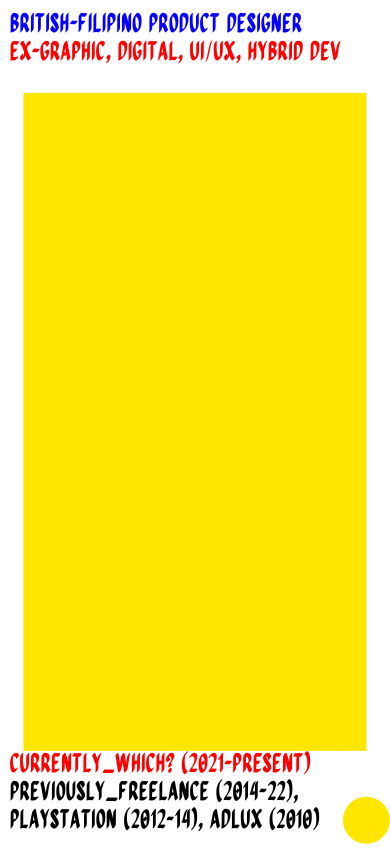
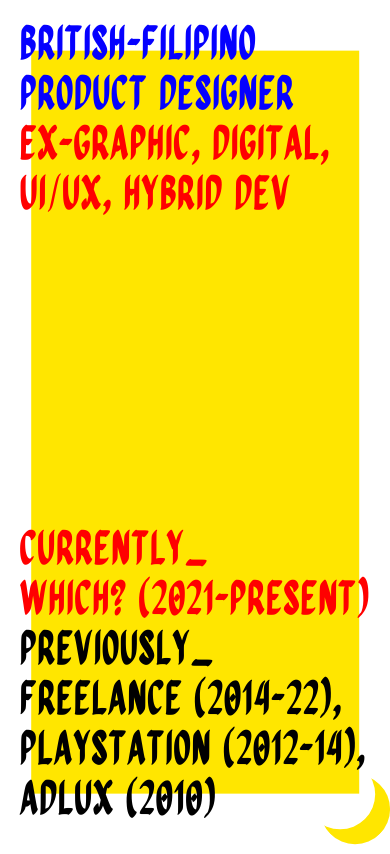
Before and after one commit to bhbale/bhbale, a plain HTML site: page index.html in a window 390 px wide. Drawn offline with Linux system fonts and the light colour scheme.

Commit message:
added mobile styles and hid transitions

```diff
--- a/index.html
+++ b/index.html
@@ -11,8 +11,8 @@
                 <h2>Ex-graphic, digital, UI/UX, hybrid dev</h2>
             </section>
             <section>
-                <h2>Currently_Which? (2021-Present)</h2>
-                <h3>Previously_Freelance (2014-22), PlayStation (2012-14), AdLux (2010)</h3>
+                <h2><span>Currently_</span>Which? (2021-Present)</h2>
+                <h3><span>Previously_</span>Freelance (2014-22), PlayStation (2012-14), AdLux (2010)</h3>
             </section>
             <a href="#"class="dark-mode-toggle"></a>
         </main>
--- a/style.css
+++ b/style.css
@@ -26,13 +26,6 @@ body {
     overflow: hidden;
 }
 
-main {
-    display: block;
-    width: 100%;
-    height: 100%;
-    position: relative;
-}
-
 main::before {
     content: '';
     display: block;
@@ -40,8 +33,8 @@ main::before {
     top: 50%;
     left: 50%;
     transform: translate(-50%, -50%);
-    width: 100%;
-    height: 100%;
+    width: 88%;
+    height: 78%;
     background: var(--yellow);
     animation: backgroundChange 1.5s cubic-bezier(1, 0, 0, 1) 0s forwards;
 }
@@ -53,14 +46,13 @@ section {
 
 section:nth-child(1) {
     top: 0;
-    opacity: 0;
+    opacity: 1;
     animation: topSection 2s cubic-bezier(1, 0, 0, 1) 1.5s forwards;
 }
 
 section:nth-child(2) {
-    width: 80%;
     bottom: 0;
-    opacity: 0;
+    opacity: 1;
     animation: bottomSection 2s cubic-bezier(1, 0, 0, 1) 1.5s forwards;
 }
 
@@ -94,10 +86,11 @@ a.dark-mode-toggle {
     transition: box-shadow 0.5s cubic-bezier(1, 0, 0, 1);
 }
 
-a.dark-mode-toggle:hover {
+/* a.dark-mode-toggle:hover {
     box-shadow: inset 4vh 0 var(--blue);
+} */
 
-}
+
 
 /* Dark mode styles */
 
@@ -110,7 +103,7 @@ body.dark-mode main::before {
 }
 
 body.dark-mode h1 {
-    color: var(--yellow)
+    color: var(--yellow);
 }
 
 body.dark-mode h3 {
@@ -121,13 +114,43 @@ body.dark-mode a.dark-mode-toggle {
     box-shadow: inset 6vh 0 var(--blue);
 }
 
-body.dark-mode a.dark-mode-toggle:hover {
+/* body.dark-mode a.dark-mode-toggle:hover {
     box-shadow: inset 4vh 0 var(--yellow);
+} */
+
+/* Media Queries */
+
+@media (max-width: 768px) {
+    h1, h2, h3 {
+        font-size: 11.8vw;
+    }
+
+    span {
+        display: block;
+    }
+
+    main::before {
+        width: 84%;
+        height: 88%;
+    }
+
+    section {
+        margin: 5%;
+    }
+
+    a.dark-mode-toggle {
+        width: 18%;
+        box-shadow: inset 2.5vh 0 var(--yellow);
+    }
+
+    body.dark-mode a.dark-mode-toggle {
+        box-shadow: inset 2.5vh 0 var(--blue);
+    }
 }
 
 /* Animations */
 
-@keyframes topSection {
+/* @keyframes topSection {
 	from {
 		opacity: 1;
 		top: -50%;
@@ -161,4 +184,4 @@ body.dark-mode a.dark-mode-toggle:hover {
         width: 88%;
         height: 78%;
     }
-}
+} */
```
